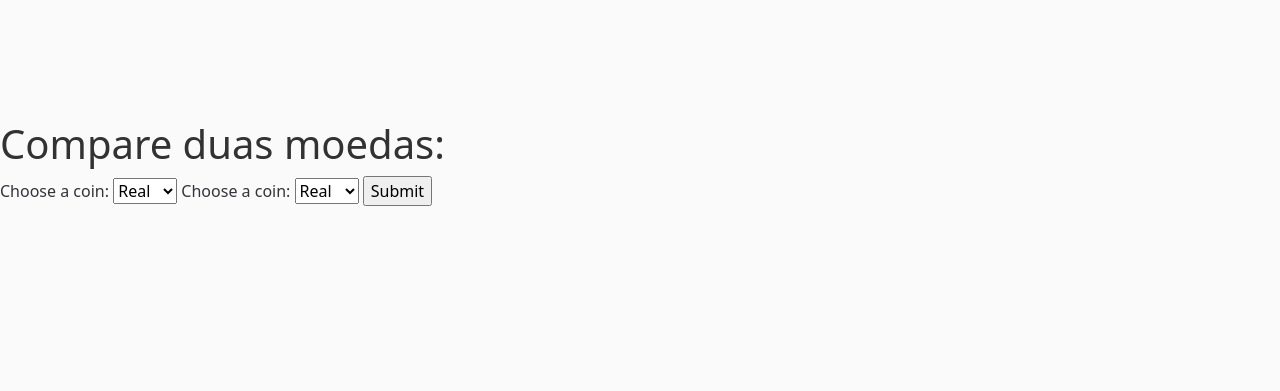
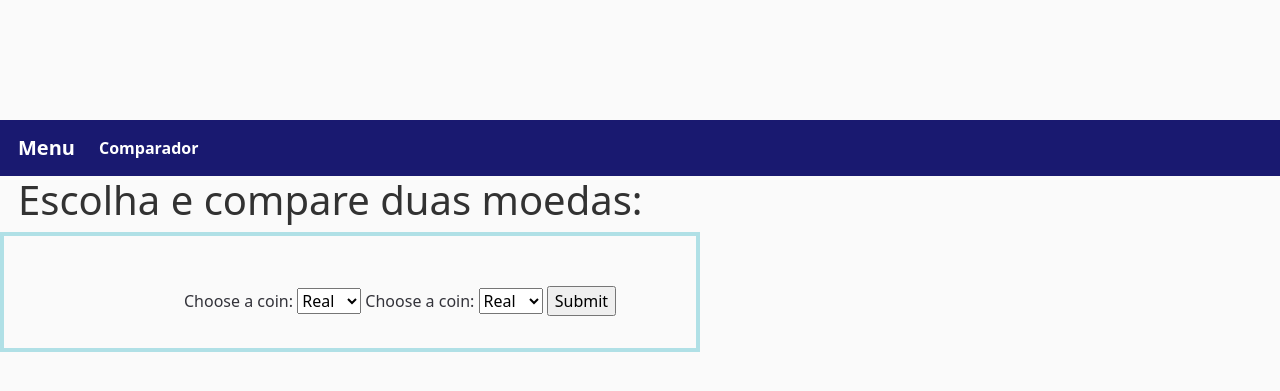
Before and after one commit to MarcianoPazinatto/CoinProject, a FastAPI app: page /coins/coin_comparator in a window 1280 px wide. Shown: the top 391 px of the page. Run offline with FastAPI, Linux system fonts and the light colour scheme; some libraries are stand-ins or nearby versions.

Commit message:
updating project

```diff
--- a/src/static/src/css/base.css
+++ b/src/static/src/css/base.css
@@ -17,18 +17,45 @@ h1, h2, h3, h4, h5, h6 {
     text-decoration: line-through;
 }
 
-.col-2 {
+.col-2{
+    color: #fffafa;
+    background: #000000;
     font-size: 20px;
     text-align: center;
-    border: 4px solid #2c2f3f;
+    border: 4px solid #ffffff;
+    border-radius: 1%;
+    font-weight: bold;
 
 }
 
 .col-3 {
     text-align: right;
     border: 4px solid #b0e0e6;
+    border-radius: 1%;
 }
 
-.espaco{
+.espaco {
     padding: 50px;
 }
+
+nav, nav a, #navbar, .nav-item, .nav-link, .active{
+    background: #191970;
+    color: white;
+    font-weight: bold;
+}
+
+#menu, body h1 {
+    padding-left: 18px
+}
+
+.menu-nav-active{
+    overflow: hidden;
+}
+
+#selecao {
+    padding-top: 50px;
+    padding-left: 180px;
+    border: 4px solid #b0e0e6;
+    height:120px;
+    width:700px;
+}
--- a/src/templates/base.html
+++ b/src/templates/base.html
@@ -1,8 +1,9 @@
 <!DOCTYPE html>
-<html lang="en">
+<html lang="pt-br">
 <head>
 
     <link rel="stylesheet" href="static/css/index.css">
+    <link rel="stylesheet" type="text/css" href="{{ url_for('static', path='src/css/base.css')}}">
 
     <meta charset="UTF-8">
     <meta http-equiv="X-UA-Compatible" content="IE=edge">
@@ -13,6 +14,17 @@
     <title>CoinsViewer</title>
 </head>
 <body>
+<nav id="navbar" class="navbar navbar-expand-lg ">
+  <a id="menu" class="navbar-brand" href="#">Menu</a>
+  <button class="navbar-toggler" type="button" data-toggle="collapse" data-target="#navbarNavAltMarkup" aria-controls="navbarNavAltMarkup" aria-expanded="false" aria-label="Toggle navigation">
+    <span class="navbar-toggler-icon"></span>
+  </button>
+  <div class="collapse navbar-collapse" id="navbarNavAltMarkup">
+    <div class="navbar-nav">
+      <a class="nav-item nav-link" href="/coins/coin_comparator">Comparador</a>
+    </div>
+  </div>
+</nav>
     {% block content %}{% endblock %}
 </body>
 </html>
--- a/src/templates/basicform.html
+++ b/src/templates/basicform.html
@@ -11,6 +11,7 @@
 </head>
 <body>
     <div>
+        <div class="espaco"></div>
         <div class="container">
         <h2><span> {{ response.current_name }}, valor: {{ response.ask }}</span></h2>
 
--- a/src/templates/coin_comparator.html
+++ b/src/templates/coin_comparator.html
@@ -7,9 +7,9 @@
     <meta charset="UTF-8">
     <title>Coins_Compare</title>
 </head>
-<body>
-    <h1>Compare duas moedas:</h1>
-    <form method="post" action="/coins/comparator">
+<body >
+    <h1>Escolha e compare duas moedas:</h1>
+    <form id="selecao" method="post" action="/coins/comparator">
         <label for="coins_one">Choose a coin:</label>
         <select name="coins_one" id="coins_one">
                 <option value="BRL">Real</option>
```
